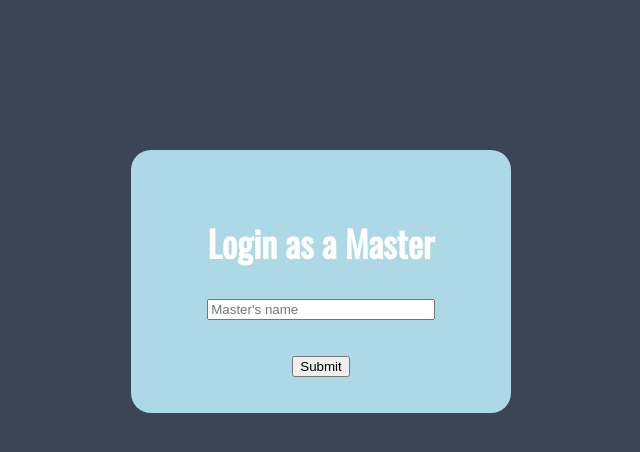
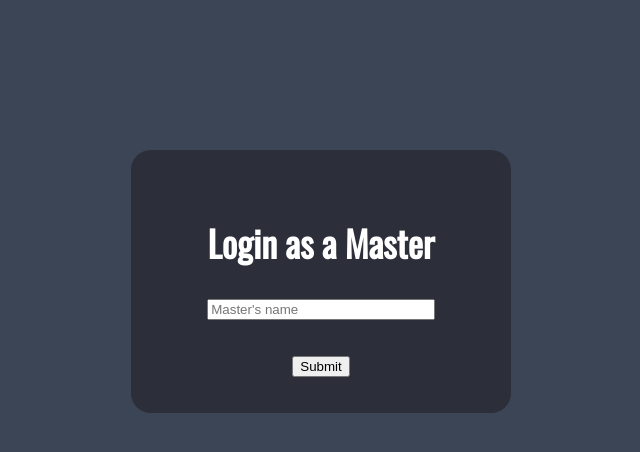
Before and after one commit to EvangelouSotiris/async_proxy_rce, a Node server app: page / in a window 1280 px wide. Shown: the top 452 px of the page, without its empty margins (319-959 px from the left). Run offline with Node 20, Linux system fonts and the light colour scheme; some libraries are stand-ins or nearby versions.

Commit message:
change in colours

```diff
--- a/views/login.handlebars
+++ b/views/login.handlebars
@@ -1,5 +1,5 @@
 <div id="login_form" style="padding-right: 35%; padding-left: 35%; 	margin-top: 150px; ">
-	<form method='POST' action="/masterlog" style="background-color: #ADD8E6; border-radius: 20px">
+	<form method='POST' action="/masterlog" style="background-color: #2C2E39; border-radius: 20px">
 		<br>
 		<h2 style="color: white">Login as a Master</h2>
 		<input type="text" style="width: 60%" name="master_name" placeholder="Master's name">
--- a/views/master_console.handlebars
+++ b/views/master_console.handlebars
@@ -10,12 +10,14 @@
 </div>
 
 <div style="text-align: center">
+	<div style="color: white;">
 		General info
 		<br>
 		Master's name
 		<br>
 		Slaves' name
 		<br>
+	</div>
 	<div id="console" style="text-align: center;">
 		<iframe style="border: solid 2px; width: 30%; height: 10%; margin-bottom: 30px; margin-top: 20px" src=""></iframe>
 	</div>
```
Lines whose indentation alone changed are shown as unchanged.
